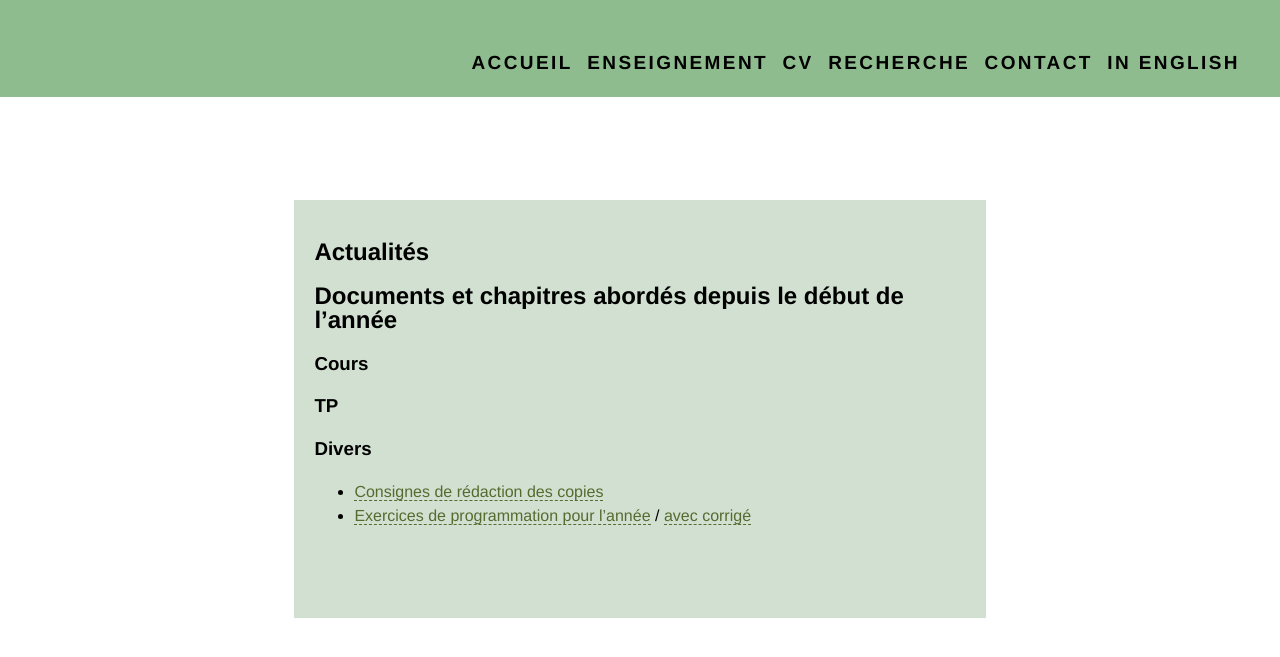
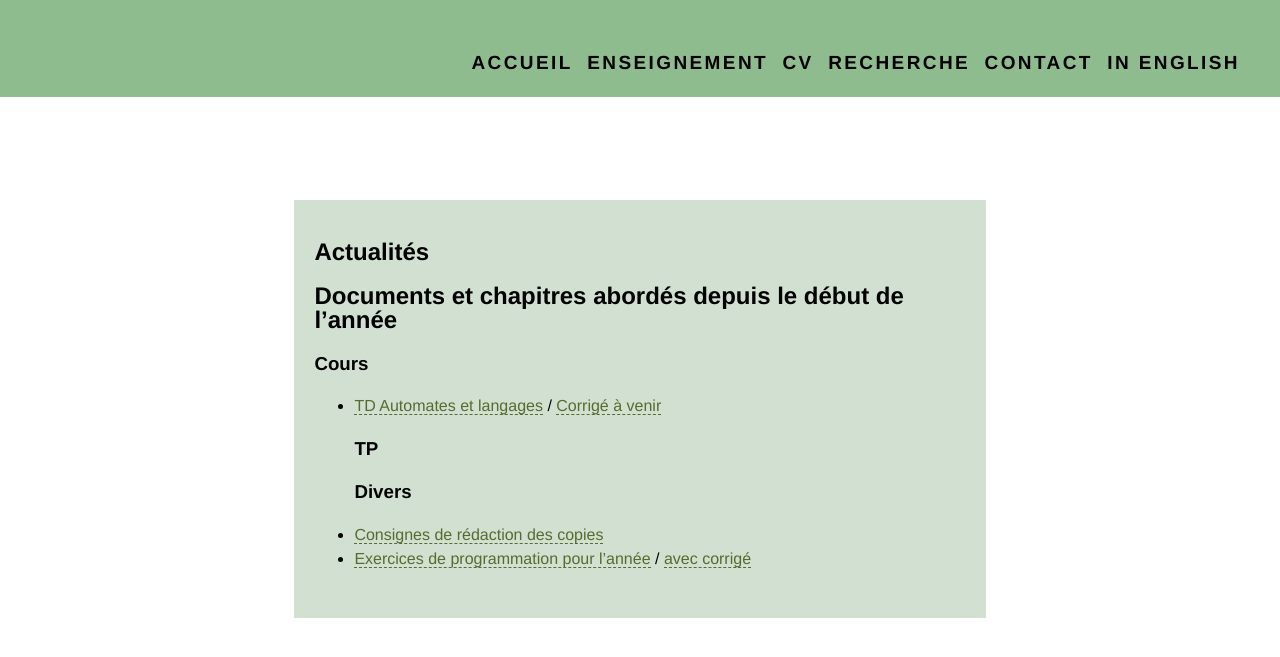
Before and after one commit to VladislavTempez/Vladislavtempez.github.io, a Jekyll site: the page built from pages/mp-star.md, in a window 1280 px wide. Shown: the top 657 px of the page. Built offline with Jekyll 4.4.1, drawn with Linux system fonts in a browser that asks for light colours.

Commit message:
sujet de TD automates et langages

```diff
--- a/pages/mp-star.md
+++ b/pages/mp-star.md
@@ -8,6 +8,7 @@ description: Vladislav Tempez - Enseignement - MP - Informatique
 <!-- - Mercredi 18/09 8h-9h Cours en D103 -->
 ## Documents et chapitres abordés depuis le début de l'année
 ### Cours
+- [TD Automates et langages](https://nc-lycees.netocentre.fr/s/Rwp2Pqksk5E5Set) / [Corrigé à venir]()
 ### TP
 ### Divers
 - [Consignes de rédaction des copies](https://nc-lycees.netocentre.fr/s/mHTAr95LAZjoAYP)
```
